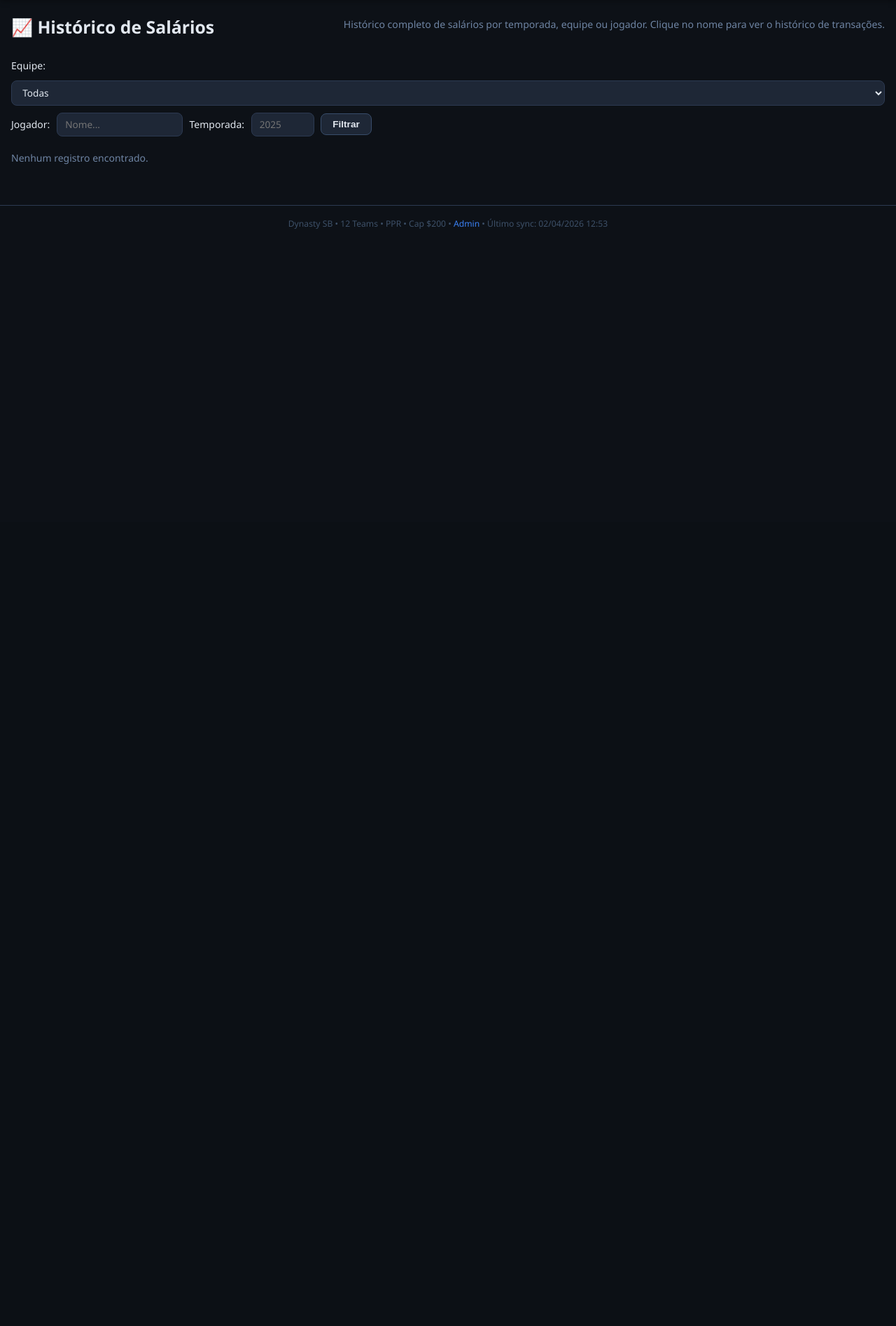
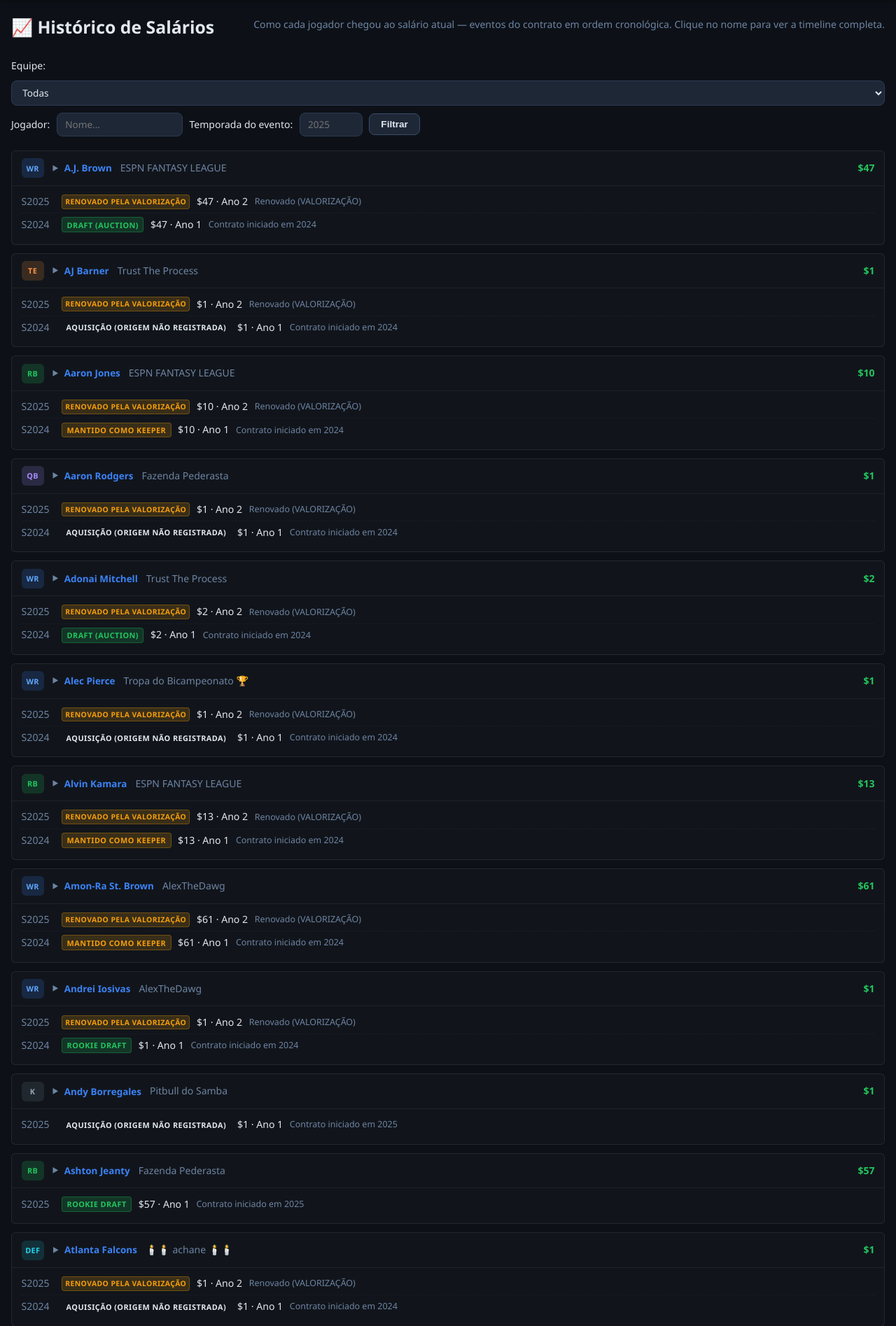
Before and after one commit to MellowBR/Dynasty_Fantasy_Manager, a Flask app: page /salary_history in a window 1280 px wide. Shown: the part 54-1949 px from the top of the page at 70% size. Before the commit the page ends 381 px from the top, so only its background shows below. Run offline with Flask 3, Linux system fonts and the light colour scheme; a user stored in the database is signed in; data comes from the database, SQL or seed files in the repository; both versions use the stored data as it was after the commit; data that the repository does not hold is empty.

Commit message:
F7: fix SalaryHistory duplicado + rewrite 3 Browns + redesign /salary_history
- Remove INSERT em SalaryHistory do import_csv.py (sem guard, inflava 278 rows
  por boot — chegou a 9174 rows em produção)
- DELETE one-time: 9174 rows rule_applied='import' zerados
- Rewrite histórico dos 3 Browns (Opção A): salários corretos desde auction_draft/
  keeper, sem rastro do swap bug. DELETE 3 rows salary_correction.
- /salary_history troca fonte de SalaryHistory para PlayerHistory: payload
  enriquecido com event_type + notes. Template redesenhado: cards por jogador,
  rótulos PT-BR, expansão inline existente mantida.
- Bônus: 220 notes 'import' em rollover → 'Renovado (VALORIZAÇÃO)'

Co-Authored-By: Claude Sonnet 4.6 <noreply@anthropic.com>

```diff
--- a/routes/salary.py
+++ b/routes/salary.py
@@ -1,6 +1,6 @@
 from flask import Blueprint, render_template, request, jsonify
 from flask_login import login_required
-from models import db, Player, Team, SalaryHistory, SALARY_CAP, MAX_ROSTER, sort_players_by_pos
+from models import db, Player, Team, PlayerHistory, SALARY_CAP, MAX_ROSTER, sort_players_by_pos
 from salary_engine import (
     full_contract_table, project_next_salary, draft_budget
 )
@@ -110,11 +110,16 @@ def cap_projector_data(team_name):
 @salary_bp.route("/api/salary_history")
 @login_required
 def salary_history_data():
+    """
+    Returns events from PlayerHistory (not SalaryHistory) to narrate how each
+    player got to their current salary. Filters by current team, player name,
+    or event season. Grouped client-side by player_id.
+    """
     team_name = request.args.get("team")
     player_name = request.args.get("player")
     season = request.args.get("season", type=int)
 
-    q = SalaryHistory.query.join(Player)
+    q = PlayerHistory.query.join(Player, PlayerHistory.player_id == Player.id)
 
     if team_name:
         team = Team.query.filter_by(name=team_name).first()
@@ -123,10 +128,31 @@ def salary_history_data():
     if player_name:
         q = q.filter(Player.name.ilike(f"%{player_name}%"))
     if season:
-        q = q.filter(SalaryHistory.season == season)
+        q = q.filter(PlayerHistory.season == season)
 
-    records = q.order_by(SalaryHistory.season.desc(), Player.name).limit(500).all()
-    return jsonify([r.to_dict() for r in records])
+    records = q.order_by(
+        Player.name.asc(),
+        PlayerHistory.season.desc(),
+        PlayerHistory.id.desc(),
+    ).limit(500).all()
+
+    out = []
+    for ph in records:
+        p = ph.player
+        out.append({
+            "player_id": p.id,
+            "player_name": p.name,
+            "position": p.position,
+            "team_name": p.fantasy_team_name,
+            "current_salary": p.salary,
+            "season": ph.season,
+            "event_type": ph.event_type,
+            "notes": ph.notes or "",
+            "salary": ph.salary,
+            "contract_year": ph.contract_year,
+            "created_at": ph.created_at.strftime("%d/%m/%Y %H:%M") if ph.created_at else "",
+        })
+    return jsonify(out)
 
 
 @salary_bp.route("/api/espn_values/update", methods=["POST"])
--- a/templates/salary_history.html
+++ b/templates/salary_history.html
@@ -4,7 +4,7 @@
 {% block content %}
 <div class="page-header">
   <h1 class="page-title">📈 Histórico de Salários</h1>
-  <p class="page-subtitle">Histórico completo de salários por temporada, equipe ou jogador. Clique no nome para ver o histórico de transações.</p>
+  <p class="page-subtitle">Como cada jogador chegou ao salário atual — eventos do contrato em ordem cronológica. Clique no nome para ver a timeline completa.</p>
 </div>
 
 <div class="toolbar">
@@ -16,7 +16,7 @@
   <label>Jogador:</label>
   <input type="text" id="hist-player" placeholder="Nome..." style="width:180px"
          oninput="loadHistoryDebounced()" />
-  <label>Temporada:</label>
+  <label>Temporada do evento:</label>
   <input type="number" id="hist-season" placeholder="2025" style="width:90px"
          onchange="loadHistory()" />
   <button class="btn btn-secondary" onclick="loadHistory()">Filtrar</button>
@@ -27,50 +27,82 @@
 </div>
 
 <style>
-.player-name-link {
+.player-card {
+  border: 1px solid rgba(255,255,255,.08);
+  border-radius: 6px;
+  margin-bottom: .75rem;
+  background: rgba(255,255,255,.02);
+}
+.player-card-header {
+  display: flex;
+  align-items: center;
+  gap: .75rem;
+  padding: .65rem .85rem;
   cursor: pointer;
+  transition: background .12s;
+  border-bottom: 1px solid rgba(255,255,255,.06);
+}
+.player-card-header:hover {
+  background: rgba(255,255,255,.04);
+}
+.player-card-header .player-name {
+  font-weight: 600;
   color: var(--accent, #6ea8fe);
-  text-decoration: none;
-  transition: color .15s;
 }
-.player-name-link:hover {
-  color: var(--accent-hover, #9ec5fe);
-  text-decoration: underline;
+.player-card-header .player-name::before {
+  content: '▶ ';
+  font-size: .72em;
+  display: inline-block;
+  transition: transform .18s;
+  margin-right: .2rem;
+  color: var(--text-dim, #888);
 }
-.player-name-link::before {
-  content: '▶ ';
-  font-size: .7em;
-  display: inline-block;
-  transition: transform .2s;
-}
-.player-name-link.expanded::before {
+.player-card.expanded .player-card-header .player-name::before {
   transform: rotate(90deg);
 }
-.history-subrow td {
-  background: rgba(255,255,255,.03);
-  border-top: none;
-  padding-top: .25rem;
-  padding-bottom: .25rem;
-  font-size: .82rem;
+.player-card-header .current-salary {
+  margin-left: auto;
+  font-weight: 600;
 }
-.history-subrow .timeline-inline {
-  padding-left: 1.5rem;
+.player-events {
+  padding: .4rem .85rem .7rem;
+}
+.event-row {
   display: flex;
   align-items: center;
-  gap: .5rem;
+  gap: .6rem;
+  padding: .3rem 0;
+  font-size: .88rem;
+  border-bottom: 1px dashed rgba(255,255,255,.04);
 }
-.history-subrow .timeline-inline .tag {
-  font-size: .72rem;
-  padding: .1rem .4rem;
-  border-radius: 3px;
+.event-row:last-child {
+  border-bottom: none;
 }
-.history-subrow .text-dim {
-  font-size: .75rem;
+.event-row .event-season {
+  min-width: 48px;
+  color: var(--text-dim, #888);
+  font-variant-numeric: tabular-nums;
 }
-.history-loading td {
+.event-row .event-amount {
+  font-variant-numeric: tabular-nums;
+  min-width: 60px;
+}
+.event-row .event-notes {
   color: var(--text-dim, #888);
-  font-style: italic;
-  font-size: .82rem;
+  font-size: .78rem;
+  flex: 1;
+}
+.full-timeline {
+  border-top: 1px solid rgba(255,255,255,.1);
+  padding: .5rem .85rem .8rem;
+  background: rgba(255,255,255,.015);
+}
+.full-timeline-header {
+  font-size: .78rem;
+  color: var(--text-dim, #888);
+  text-transform: uppercase;
+  letter-spacing: .05em;
+  margin-bottom: .35rem;
 }
 </style>
 {% endblock %}
@@ -78,7 +110,41 @@
 {% block scripts %}
 <script>
 let histDebounce;
-const expandedPlayers = new Set();
+
+const EVENT_LABELS = {
+  auction_draft:     'Draft (Auction)',
+  rookie_draft:      'Rookie Draft',
+  keeper:            'Mantido como keeper',
+  rollover:          'Renovado pela VALORIZAÇÃO',
+  renewal:           'Renovação de contrato',
+  trade:             'Trade',
+  fa_waiver:         'Waiver / Free Agent',
+  fa_auction:        'FA Auction',
+  salary_correction: 'Correção manual',
+  unknown:           'Aquisição (origem não registrada)',
+  cut:               'Corte',
+};
+
+const EVENT_BADGES = {
+  auction_draft:     'tag-current',
+  rookie_draft:      'tag-current',
+  keeper:            'tag-renewal',
+  rollover:          'tag-prov',
+  renewal:           'tag-renewal',
+  trade:             'tag-trade',
+  fa_waiver:         'tag-trade',
+  fa_auction:        'tag-trade',
+  salary_correction: 'tag-review',
+  unknown:           '',
+  cut:               'tag-review',
+};
+
+function escapeHtml(s) {
+  if (s == null) return '';
+  return String(s).replace(/[&<>"']/g, c => ({
+    '&': '&amp;', '<': '&lt;', '>': '&gt;', '"': '&quot;', "'": '&#39;'
+  }[c]));
+}
 
 function loadHistoryDebounced() {
   clearTimeout(histDebounce);
@@ -96,109 +162,95 @@ function loadHistory() {
   if (season) url += 'season=' + season + '&';
 
   document.getElementById('history-wrap').innerHTML = '<div class="loading-msg">Carregando...</div>';
-  expandedPlayers.clear();
 
   fetch(url).then(r => r.json()).then(records => {
     if (!records.length) {
       document.getElementById('history-wrap').innerHTML = '<p class="text-dim">Nenhum registro encontrado.</p>';
       return;
     }
-    let html = `<table class="data-table">
-      <thead><tr>
-        <th>Temporada</th><th>Jogador</th><th>Salário</th><th>Ano Contrato</th>
-        <th>Regra</th><th>ESPN Ref</th>
-      </tr></thead><tbody>`;
+
+    // Group by player_id, preserving first occurrence order (sorted by player_name asc + season desc from backend)
+    const order = [];
+    const groups = {};
     records.forEach(r => {
-      const pid = r.player_id || 0;
-      html += `<tr data-player-id="${pid}" data-player-name="${r.player_name}">
-        <td>${r.season}</td>
-        <td><span class="player-name-link" onclick="togglePlayerHistory(this, ${pid})">${r.player_name}</span></td>
-        <td class="salary-cell">$${r.salary}</td>
-        <td>Ano ${r.contract_year}/${4}</td>
-        <td class="text-dim small-text">${r.rule_applied || '—'}</td>
-        <td class="text-dim">$${(r.espn_ref_value || 0).toFixed(1)}</td>
-      </tr>`;
+      const pid = r.player_id;
+      if (!groups[pid]) {
+        groups[pid] = { info: r, events: [] };
+        order.push(pid);
+      }
+      groups[pid].events.push(r);
     });
-    html += '</tbody></table>';
+
+    const html = order.map(pid => renderPlayerCard(groups[pid])).join('');
     document.getElementById('history-wrap').innerHTML = html;
   });
 }
 
-function togglePlayerHistory(el, playerId) {
-  if (!playerId) return;
+function renderPlayerCard(group) {
+  const p = group.info;
+  const posClass = (p.position || '').replace('/', '');
+  return `
+    <div class="player-card" data-player-id="${p.player_id}">
+      <div class="player-card-header" onclick="togglePlayerTimeline(${p.player_id}, this)">
+        <span class="pos-badge pos-${escapeHtml(posClass)}">${escapeHtml(p.position || '?')}</span>
+        <span class="player-name">${escapeHtml(p.player_name)}</span>
+        <span class="text-dim">${escapeHtml(p.team_name || '—')}</span>
+        <span class="current-salary salary-cell">$${Math.round(p.current_salary)}</span>
+      </div>
+      <div class="player-events">
+        ${group.events.map(renderEventRow).join('')}
+      </div>
+    </div>`;
+}
 
-  const row = el.closest('tr');
-  const key = playerId + '_' + row.rowIndex;
+function renderEventRow(e) {
+  const label = EVENT_LABELS[e.event_type] || e.event_type;
+  const badgeCls = EVENT_BADGES[e.event_type] || '';
+  return `
+    <div class="event-row">
+      <span class="event-season">S${e.season || '—'}</span>
+      <span class="tag ${badgeCls}">${escapeHtml(label)}</span>
+      <span class="event-amount">$${Math.round(e.salary)} · Ano ${e.contract_year}</span>
+      <span class="event-notes">${escapeHtml(e.notes || '')}</span>
+    </div>`;
+}
 
-  // Check if already expanded — collapse
-  const existingSubs = [];
-  let next = row.nextElementSibling;
-  while (next && next.classList.contains('history-subrow')) {
-    existingSubs.push(next);
-    next = next.nextElementSibling;
-  }
-
-  if (existingSubs.length > 0) {
-    existingSubs.forEach(sub => sub.remove());
-    el.classList.remove('expanded');
-    expandedPlayers.delete(key);
+function togglePlayerTimeline(playerId, headerEl) {
+  const card = headerEl.closest('.player-card');
+  const existing = card.querySelector('.full-timeline');
+  if (existing) {
+    existing.remove();
+    card.classList.remove('expanded');
     return;
   }
 
-  // Expand — show loading
-  el.classList.add('expanded');
-  expandedPlayers.add(key);
-
-  const loadingRow = document.createElement('tr');
-  loadingRow.className = 'history-subrow history-loading';
-  loadingRow.innerHTML = '<td colspan="6">Carregando histórico...</td>';
-  row.after(loadingRow);
+  card.classList.add('expanded');
+  const tl = document.createElement('div');
+  tl.className = 'full-timeline';
+  tl.innerHTML = '<div class="full-timeline-header">Carregando timeline completa…</div>';
+  card.appendChild(tl);
 
   fetch(`/api/player/${playerId}/history`)
     .then(r => r.json())
     .then(data => {
-      loadingRow.remove();
-
-      // Check if still expanded (user might have toggled during fetch)
-      if (!expandedPlayers.has(key)) return;
-
-      if (!data.history || !data.history.length) {
-        const emptyRow = document.createElement('tr');
-        emptyRow.className = 'history-subrow';
-        emptyRow.innerHTML = '<td colspan="6" class="text-dim" style="padding-left:2rem;font-size:.82rem">Nenhum histórico registrado</td>';
-        row.after(emptyRow);
+      const hist = (data && data.history) || [];
+      if (!hist.length) {
+        tl.innerHTML = '<div class="full-timeline-header">Nenhum histórico adicional registrado.</div>';
         return;
       }
-
-      // Insert history rows in reverse (so they appear in correct order after row)
-      const fragment = document.createDocumentFragment();
-      data.history.forEach(h => {
-        const subRow = document.createElement('tr');
-        subRow.className = 'history-subrow';
-        const badge = {
-          trade:'tag-trade', cut:'tag-review', renewal:'tag-renewal',
-          rookie_draft:'tag-current', auction_draft:'tag-current',
-          fa_auction:'tag-trade', fa_waiver:'tag-trade', rollover:'tag-prov'
-        }[h.event_type] || '';
-        subRow.innerHTML = `
-          <td></td>
-          <td colspan="3">
-            <div class="timeline-inline">
-              <span class="tag ${badge}">${h.event_type}</span>
-              <span>${h.team_name}</span>
-              <span class="text-dim">$${Math.round(h.salary)} · Ano ${h.contract_year}</span>
-            </div>
-          </td>
-          <td class="text-dim" style="font-size:.75rem">${h.notes || ''}</td>
-          <td class="text-dim" style="font-size:.75rem">${h.created_at || ''}</td>`;
-        fragment.appendChild(subRow);
-      });
-
-      // Insert all at once after the parent row
-      row.after(fragment);
+      // API returns ordered by id (chronological). Render as event rows.
+      tl.innerHTML =
+        '<div class="full-timeline-header">Timeline completa</div>' +
+        hist.map(h => renderEventRow({
+          event_type: h.event_type,
+          season: h.season,
+          salary: h.salary,
+          contract_year: h.contract_year,
+          notes: h.notes
+        })).join('');
     })
     .catch(() => {
-      loadingRow.innerHTML = '<td colspan="6" class="text-dim" style="padding-left:2rem">Erro ao carregar histórico</td>';
+      tl.innerHTML = '<div class="full-timeline-header">Erro ao carregar timeline.</div>';
     });
 }
 
```
Also changed, not shown: import_csv.py (+1 -10 lines), improvements.md (+25 -0 lines), manager_devplan.md (+21 -0 lines), dynasty.db.
